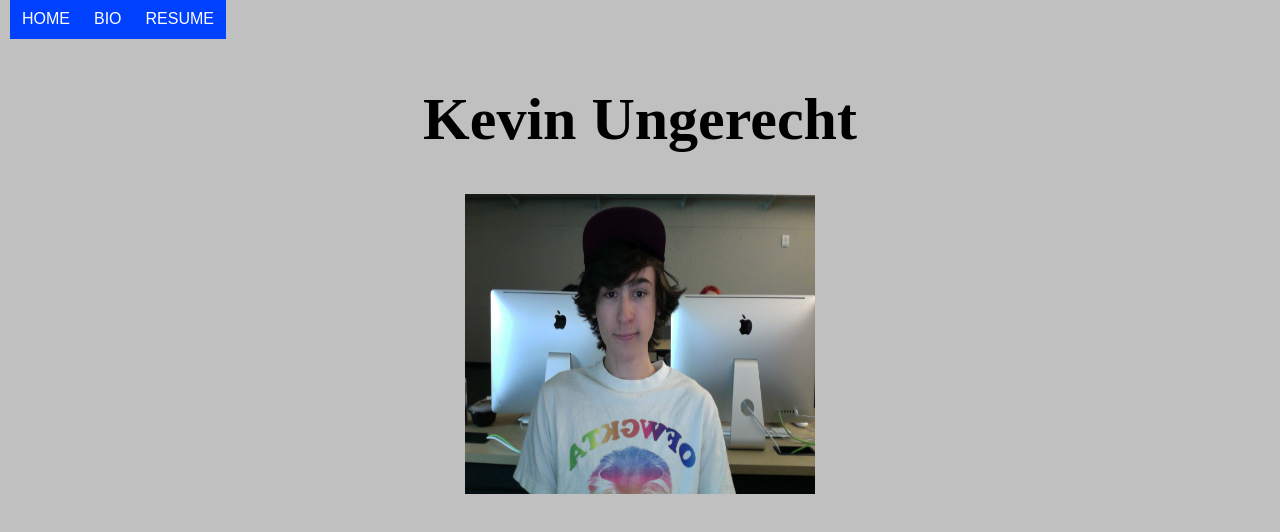
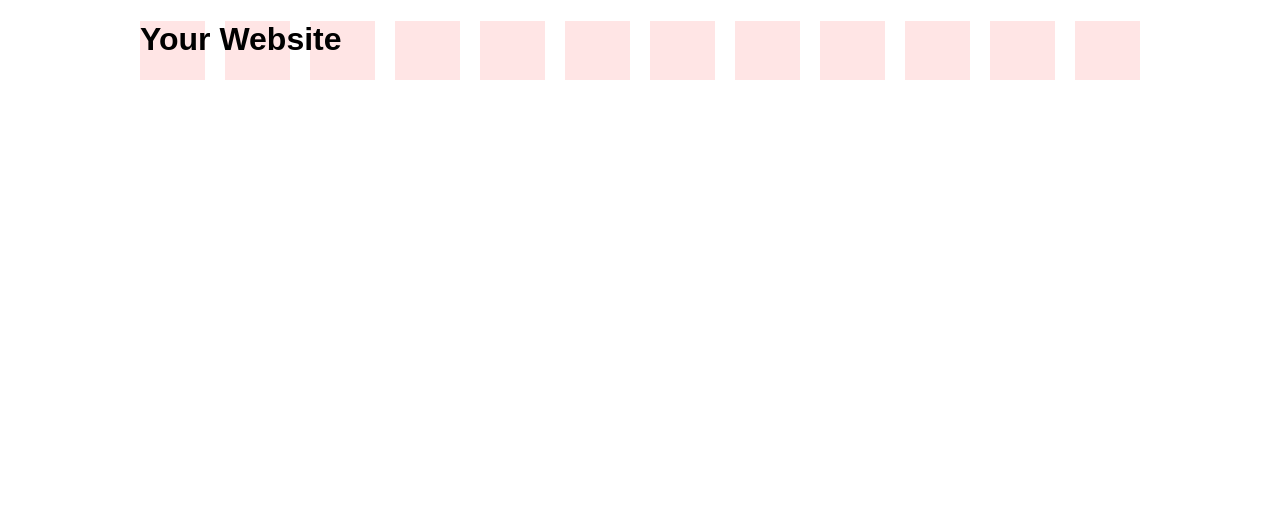
Before and after one commit to Kevunger/kevunger.github.io, a plain HTML site: page index.html in a window 1280 px wide. Drawn offline with Linux system fonts and the light colour scheme; a web font is replaced by a local one.

Commit message:
Base Commit for Final
*replaced files with website starter

```diff
--- a/css/styles.css
+++ b/css/styles.css
@@ -1,53 +1,4 @@
 /* Your Website Styles */
-body {
-	background-color: silver;
-}
-
-
-h1 {
-	font-family: 'Londrina Solid', 'cursive';
-	font-size: 60px;
-}
-
-p {
-	font-family: 'Open Sans', 'Normal 400 Italic';
-}
-
-img {
-	display: block;
-	margin-right: auto;
-	margin-left: auto;
-}
-
-#navbar{
-	width:500px;
-	margin-left: 0;
-	margin-right: auto;
-
-}
-
-ul
-{
-	list-style-type:none;
-	margin:5px;
-	padding:5px;
-	border:0;
-	height:30px;
-}
-
-ul li{
-	float:left;
-	display:list-item;
-}
-
-ul li a{
-	text-decoration:none;
-	color:#fff;
-	font-family:Arial;
-	background-color:#0040FF;
-	padding:12px;
-	text-transform:uppercase;
-}
 
 
 /* Show Grid */
--- a/index.html
+++ b/index.html
@@ -1,34 +1,28 @@
-<html>
-
+<!doctype html>
+<html lang="en">
 <head>
   <meta charset="UTF-8" />
-  	<title>Kevin Ungerecht</title>
+  <title>Your Website</title>
 
-  	<link href='http://fonts.googleapis.com/css?family=Londrina+Solid' rel='stylesheet' type='text/css'>
-  	<link href='http://fonts.googleapis.com/css?family=Open+Sans:400italic' rel='stylesheet' type='text/css'>
-  	<link rel="icon" href="img/favicon.ico">
+ <link rel="icon" href="favicon.ico">
 
   <link rel="stylesheet" href="css/normalize.css">
   <link rel="stylesheet" href="css/grid.css">
   <link rel="stylesheet" href="css/styles.css">
+
 </head>
-
 <body>
 
-	<div id="navbar">
-		<ul>
-			<li><a href="http://kevunger.github.io">Home</a></li>
- 			<li><a href="http://kevunger.github.io/p1-bio">Bio</a></li>
- 			<li><a href="http://kevunger.github.io/p2-resume">Resume</a></li>
-		</ul>
-	</div>
-
-	<div class="container">
+	<div class="container showgrid">
 
 		<!-- Your Content -->
-		<h1 align="center">Kevin Ungerecht</h1>
-		<img src="img/me.jpg" alt="me" width="350px" height="300px">
+		<h1>Your Website</h1>
+
 		<!-- Clearfix -->
 		<div class="clear"></div>
 
+	</div>
+
+
+</body>
 </html>
```
Also changed, not shown: img/grid-bg.png (added), img/me.jpg (deleted). Lines whose indentation alone changed are shown as unchanged.
